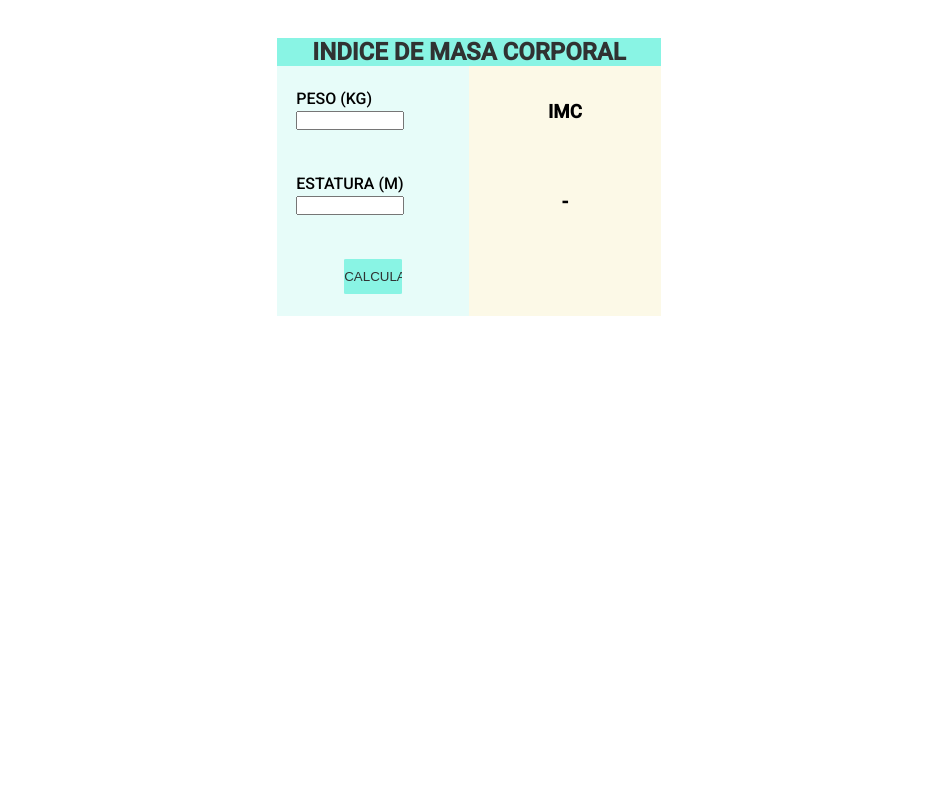
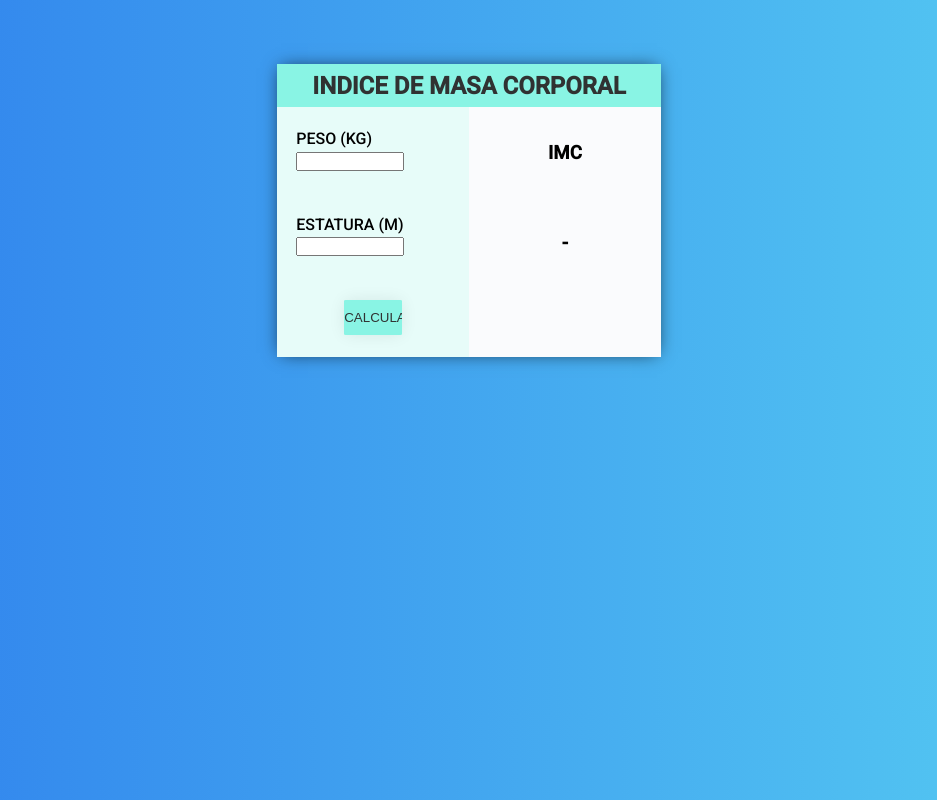
Before and after one commit to dupjpr/Project-body-mass-index-BMI-, a plain HTML site: page index.html in a window 1280 px wide. Shown: the whole page, without its empty margins (171-1108 px from the left). Drawn offline with Linux system fonts and the light colour scheme.

Commit message:
se agrega un nuevo estilo

```diff
--- a/app.js
+++ b/app.js
@@ -95,6 +95,7 @@ function diagnostico(resultado){
 
 function removeDiagnostico(){
     setTimeout(() => {
-        texto.remove();
+        texto.classList.remove('inferior','normal', 'superior');
+        texto.textContent = '';
     }, 4000);
 }
--- a/style.css
+++ b/style.css
@@ -4,7 +4,7 @@
     --heder-bg-color: #89f4e4;
     --font-color: #303232;
     --general-bg-color: #e7fcf9;
-    --resultado-bg-color: #fcf9e7;
+    --resultado-bg-color: #fafbfd;
 }
 
 *{
@@ -13,16 +13,26 @@
     padding: 0;
 }
 
+body{
+    background: #56CCF2;  /* fallback for old browsers */
+    background: -webkit-linear-gradient(to right, #2F80ED, #56CCF2);  /* Chrome 10-25, Safari 5.1-6 */
+    background: linear-gradient(to right, #2F80ED, #56CCF2); /* W3C, IE 10+/ Edge, Firefox 16+, Chrome 26+, Opera 12+, Safari 7+ */
+}
+
 main{
-
-    width: 100%;
+    margin: auto;
+    width: 30%;
     height: auto;
-
+    background-color: green;
+    margin-top: 5%;
+    -webkit-box-shadow: 0px 0px 17px -4px rgba(0,0,0,0.75);
+    -moz-box-shadow: 0px 0px 17px -4px rgba(0,0,0,0.75);
+    box-shadow: 0px 0px 17px -4px rgba(0,0,0,0.75);
 }
 
 .titulo{
     margin: auto;
-    width:30%;
+    width:100%;
     height: 7%;
     background-color: var(--heder-bg-color);
     color: var(--font-color);
@@ -30,12 +40,12 @@ main{
     display: flex;
     justify-content: center;
     align-items: center;
-    margin-top: 3%;
+    padding: 2% 0;
 }
 
 #contenedor{
     margin: auto;
-    width: 30%;
+    width: 100%;
     height: 250px;
     display: flex;
     flex-direction: row;
@@ -70,12 +80,14 @@ main{
     width: 80%;
     display: flex;
     flex-direction: column;
+}
 
-}
 .btn{
     width: 100%;
     text-align: center;
+
 }
+
 .btn input{
     width: 30%;
     height: 35px;
@@ -84,12 +96,14 @@ main{
     background-color: var(--heder-bg-color);
     color: var(--font-color);
     outline: none
+    -webkit-box-shadow: 0px 0px 17px -1px rgba(0,0,0,0.09);
+    -moz-box-shadow: 0px 0px 17px -1px rgba(0,0,0,0.09);
+    box-shadow: 0px 0px 17px -1px rgba(0,0,0,0.09);
 }
 
 .btn input:hover{
     background-color: #98ede0;
 }
-
 
 #msn{
     margin: auto;
```
